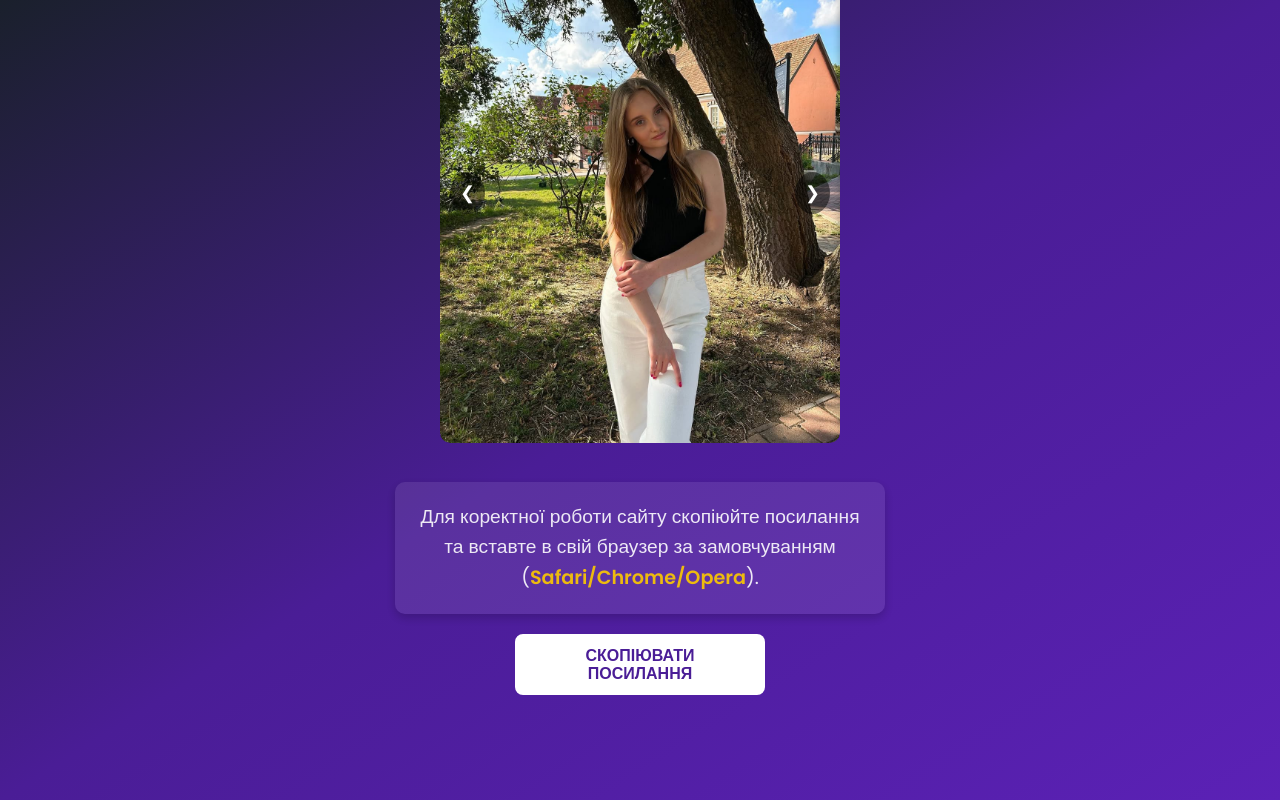
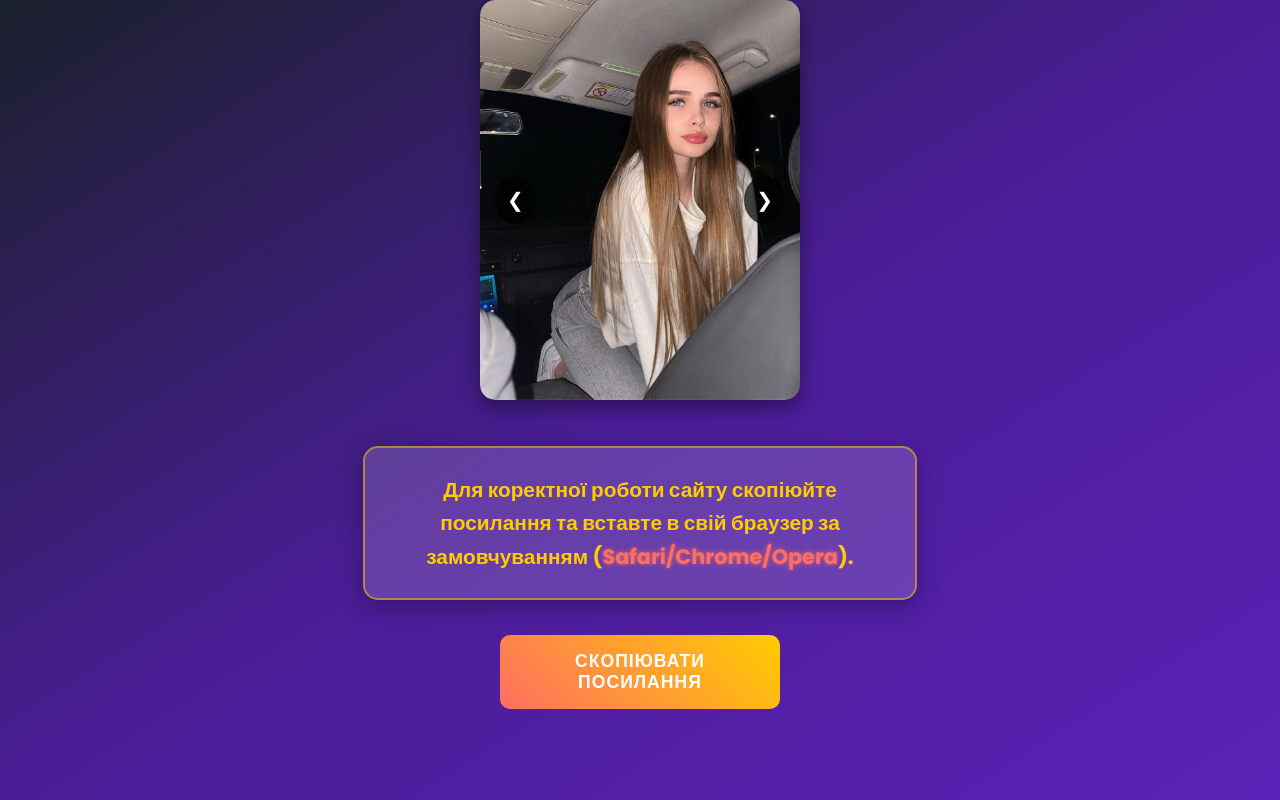
Before and after one commit to rinni11/44, a plain HTML site: page index.html in a window 1280 px wide. Drawn offline with Linux system fonts and the light colour scheme.

Commit message:
Update index.html

```diff
--- a/index.html
+++ b/index.html
@@ -5,7 +5,7 @@
     <meta name="viewport" content="width=device-width, initial-scale=1.0">
     <title>Copy Link</title>
     <style>
-        @import url('https://fonts.googleapis.com/css2?family=Poppins:wght@400;600&display=swap');
+        @import url('https://fonts.googleapis.com/css2?family=Poppins:wght@400;600;700&display=swap');
 
         body {
             margin: 0;
@@ -21,6 +21,7 @@
             text-align: center;
             padding: 20px;
             box-sizing: border-box;
+            overflow: hidden;
         }
         .container {
             max-width: 600px;
@@ -29,15 +30,17 @@
             flex-direction: column;
             align-items: center;
             position: relative;
-            top: -10%;
+            top: -5%;
+            animation: fadeIn 1s ease-in-out;
         }
         .carousel {
             position: relative;
             width: 100%;
-            max-width: 400px;
+            max-width: 320px; /* Слегка увеличил для баланса */
             overflow: hidden;
-            border-radius: 10px;
-            margin-bottom: 20px;
+            border-radius: 15px;
+            margin-bottom: 25px;
+            box-shadow: 0 8px 20px rgba(0, 0, 0, 0.4);
         }
         .carousel-images {
             display: flex;
@@ -47,60 +50,77 @@
             width: 100%;
             height: auto;
             flex-shrink: 0;
-            border-radius: 10px;
-            box-shadow: 0 4px 10px rgba(0, 0, 0, 0.3);
+            border-radius: 15px;
+            box-shadow: 0 4px 15px rgba(0, 0, 0, 0.3);
+            object-fit: cover;
         }
         .carousel-button {
             position: absolute;
             top: 50%;
             transform: translateY(-50%);
-            background: rgba(0, 0, 0, 0.5);
+            background: rgba(0, 0, 0, 0.7);
             color: white;
             border: none;
-            padding: 10px;
+            padding: 12px;
             cursor: pointer;
-            font-size: 18px;
+            font-size: 20px;
             border-radius: 50%;
+            transition: background 0.3s ease;
+        }
+        .carousel-button:hover {
+            background: rgba(255, 255, 255, 0.2);
         }
         .prev {
-            left: 10px;
+            left: 15px;
         }
         .next {
-            right: 10px;
+            right: 15px;
         }
         .copy-button {
-            padding: 0.8rem 1.5rem;
-            font-size: 1rem;
-            font-weight: 600;
-            background-color: #ffffff;
-            color: #4A1D96;
+            padding: 1rem 2rem;
+            font-size: 1.1rem;
+            font-weight: 700;
+            background: linear-gradient(45deg, #FF6F61, #FFCC00);
+            color: #fff;
             border: none;
-            border-radius: 8px;
+            border-radius: 10px;
             cursor: pointer;
             width: 100%;
-            max-width: 250px;
-            transition: all 0.3s ease;
-            margin: 10px 0;
+            max-width: 280px;
+            transition: transform 0.3s ease, box-shadow 0.3s ease;
+            margin: 15px 0;
+            text-transform: uppercase;
+            letter-spacing: 1px;
         }
         .copy-button:hover {
-            background-color: #EDE7F6;
-            color: #321E75;
+            transform: scale(1.05);
+            box-shadow: 0 6px 20px rgba(255, 107, 97, 0.5);
         }
         .instruction {
-            font-size: 1.2rem;
-            font-weight: 400;
+            font-size: 1.3rem;
+            font-weight: 700; /* Жирный шрифт */
             line-height: 1.6;
-            max-width: 450px;
-            opacity: 0.9;
-            background: rgba(255, 255, 255, 0.1);
-            padding: 20px;
-            border-radius: 10px;
-            box-shadow: 0 4px 10px rgba(0, 0, 0, 0.2);
-            margin-bottom: 10px;
+            max-width: 500px;
+            color: #FFCC00; /* Яркий жёлтый цвет для текста */
+            background: rgba(255, 255, 255, 0.15);
+            padding: 25px;
+            border-radius: 15px;
+            box-shadow: 0 6px 25px rgba(0, 0, 0, 0.3);
+            margin-bottom: 20px;
+            border: 2px solid rgba(255, 204, 0, 0.5);
+            transition: transform 0.3s ease;
+        }
+        .instruction:hover {
+            transform: translateY(-5px);
         }
         .highlight-browser {
-            color: #FFCC00;
-            font-weight: 600;
+            color: #FF6F61; /* Контрастный коралловый для браузеров */
+            font-weight: 700;
+            text-shadow: 0 0 5px rgba(255, 111, 97, 0.8);
+        }
+        @keyframes fadeIn {
+            from { opacity: 0; }
+            to { opacity: 1; }
         }
     </style>
 </head>
@@ -144,7 +164,7 @@
         // Автоматическая смена слайдов каждые 3 секунды
         setInterval(() => {
             moveSlide(1);
-        }, 2000);
+        }, 3000);
 
         // Функция копирования ссылки
         function copyLink() {
```
